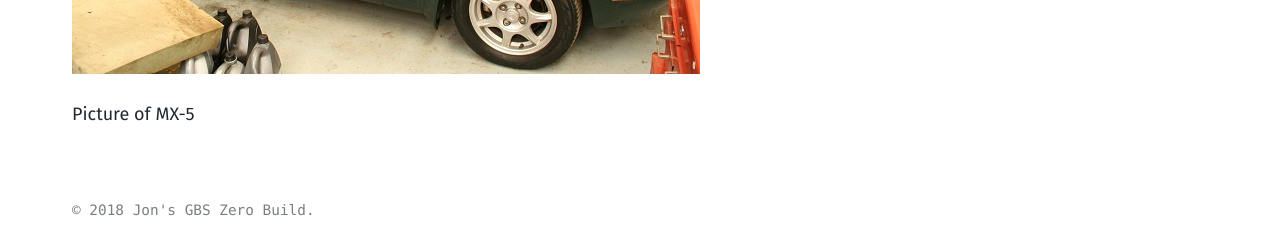
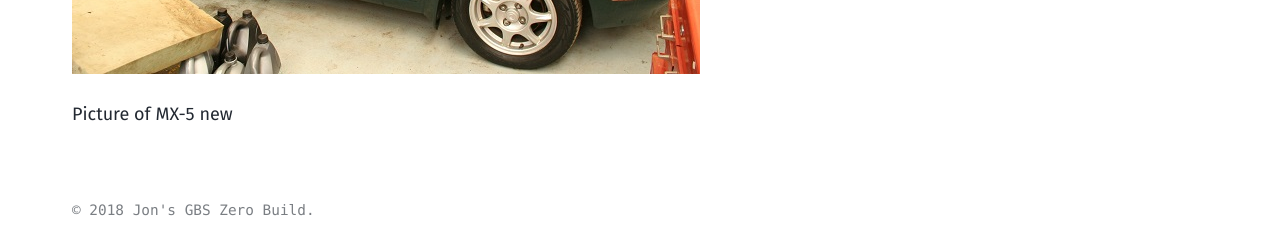
Before and after one commit to jonpage23/zero, a Jekyll site: the page built from _posts/2013-04-16-getting-started-1.md, in a window 1280 px wide. Shown: the part 797-1042 px from the top of the page. Built offline with Jekyll 4.4.1, drawn with Linux system fonts in a browser that asks for light colours.

Commit message:
Update 2013-04-16-getting-started-1.md

```diff
--- a/_posts/2013-04-16-getting-started-1.md
+++ b/_posts/2013-04-16-getting-started-1.md
@@ -12,6 +12,6 @@ Time to get started on this project. I have my Mazda MX-5 in a garage ready to b
 
 Well... Let's start with a complete Mazda. All working, running, and actually quite fun to drive.
 
-![Mazda MX-5](/zero/images/MX5-full.jpg)
+![Mazda MX-5]({{ site.url }}/images/MX5-full.jpg)
 
-Picture of MX-5
+Picture of MX-5 new
```
